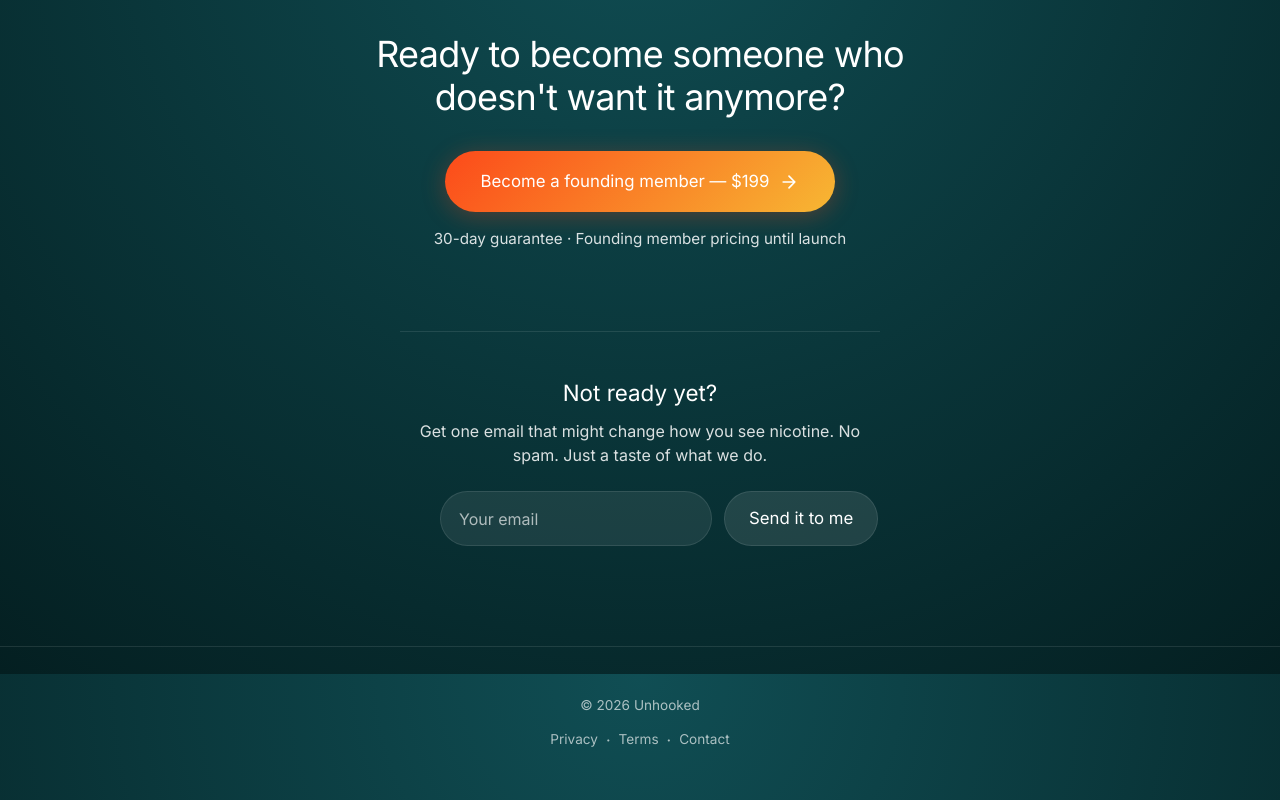
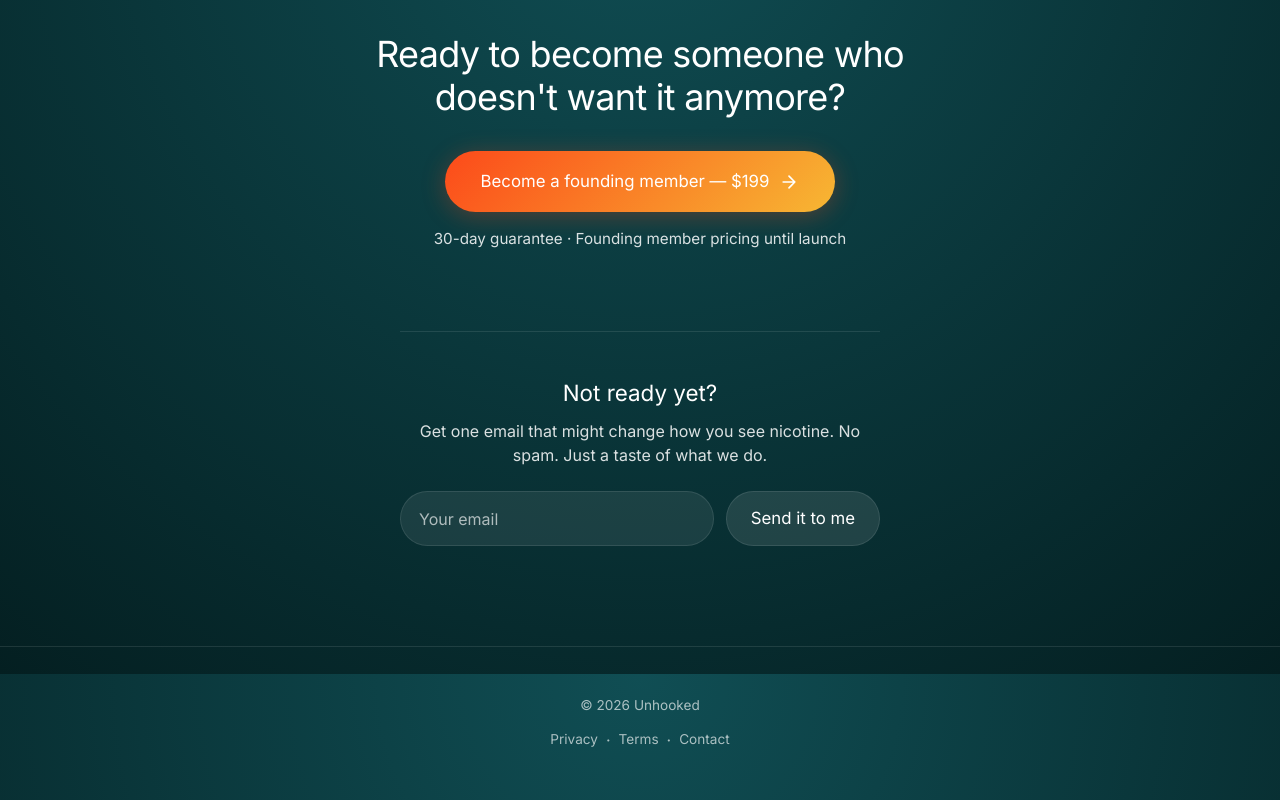
Before and after one commit to kevinl1029/unhooked, a Nuxt app: page / in a window 1280 px wide. Shown: the part 7326-8126 px from the top of the page. Built offline with nearby package versions, Linux system fonts and the light colour scheme; no server answers.

Commit message:
Widen email form input for better readability
Increased max-width from 400px to 480px to prevent email addresses from being cut off.

Co-Authored-By: Claude Opus 4.5 <noreply@anthropic.com>

```diff
--- a/assets/css/main.css
+++ b/assets/css/main.css
@@ -751,7 +751,7 @@ body {
 .email-form {
   display: flex;
   gap: 12px;
-  max-width: 400px;
+  max-width: 480px;
   margin: 0 auto;
 }
 
```
